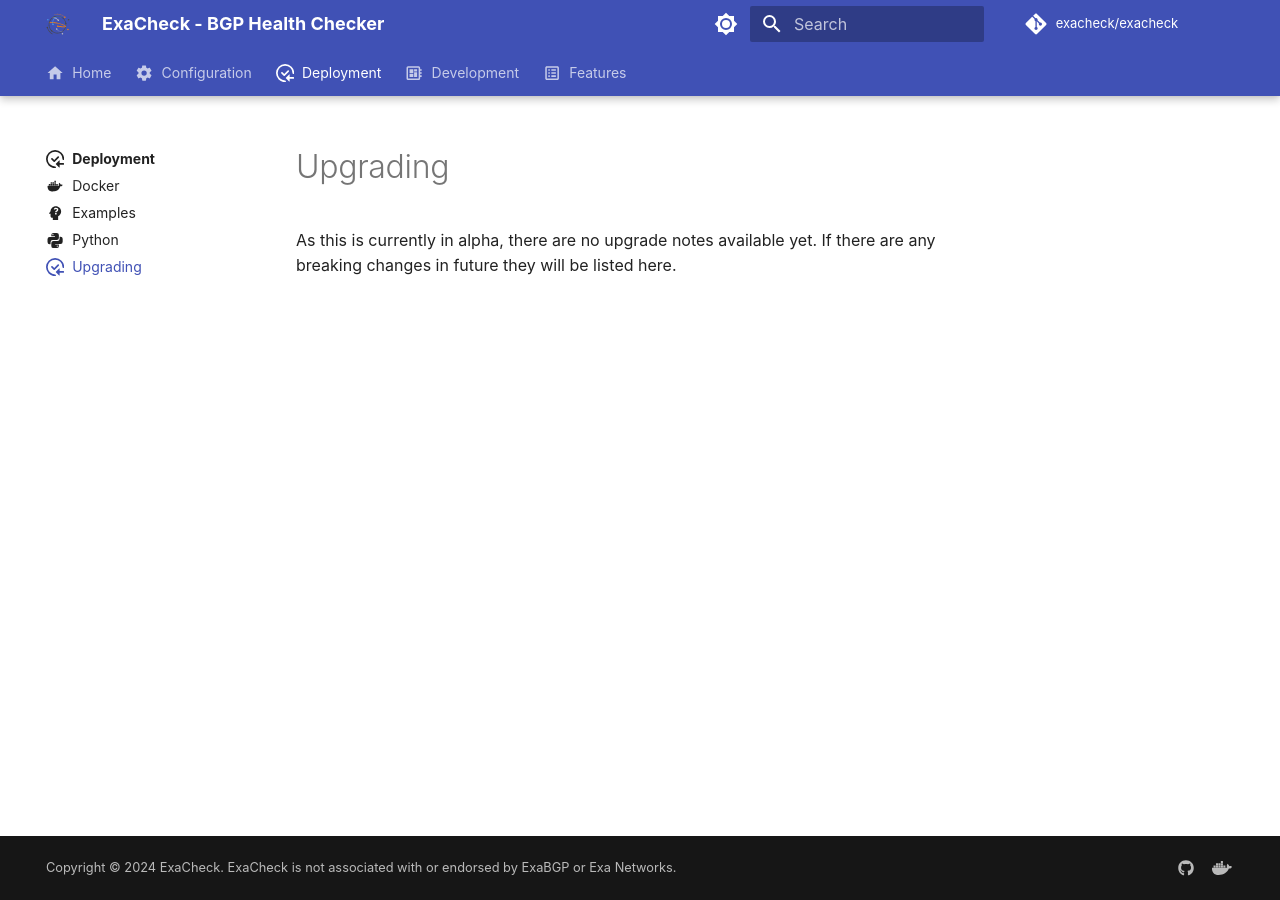
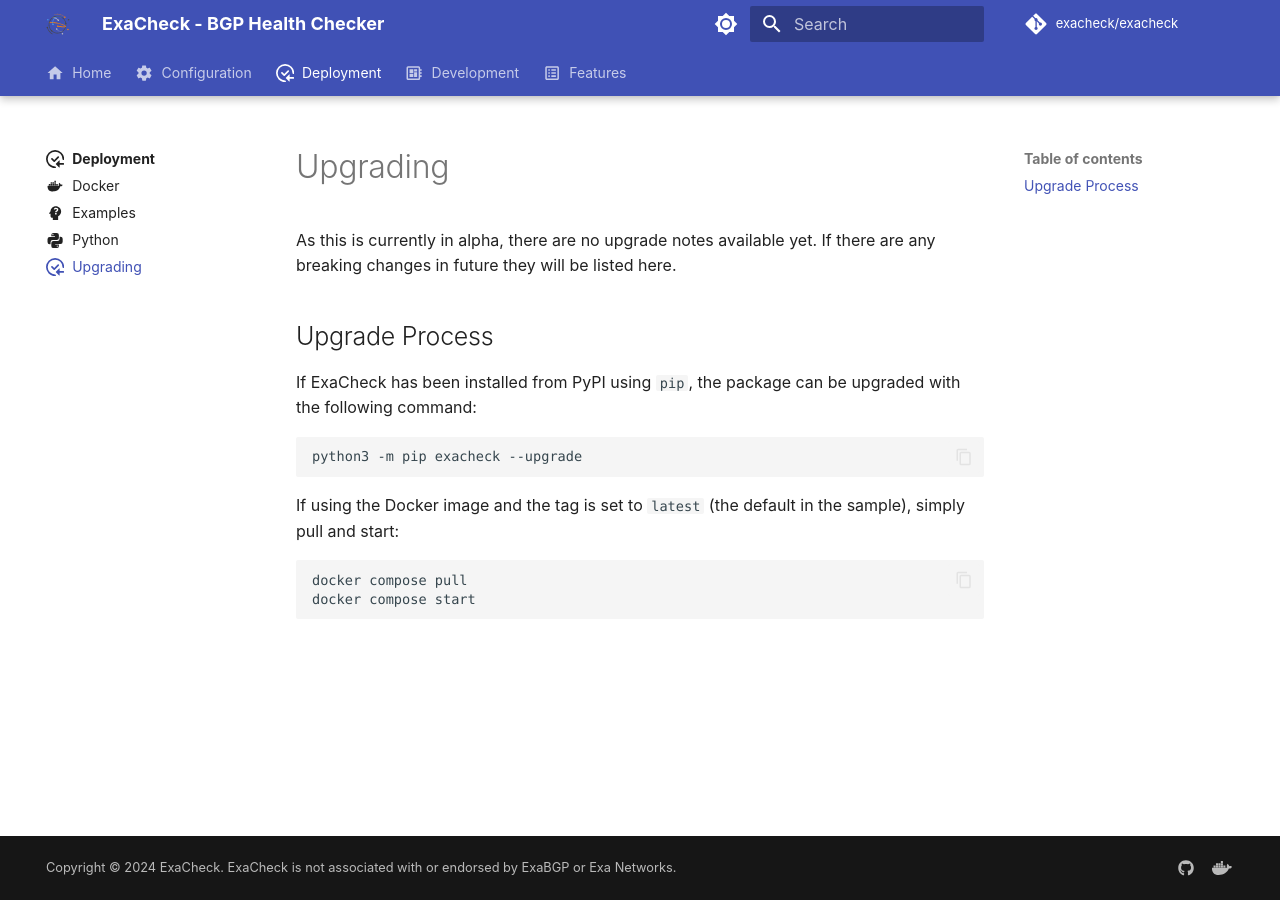
Before and after one commit to exacheck/exacheck-website, an MkDocs documentation site: the page built from docs/deployment/upgrading.md, in a window 1280 px wide. Built offline with MkDocs 1.6.1 and Material for MkDocs 9.7.7, drawn with Linux system fonts in a browser that asks for light colours; comment, search, counter and statistics services are not loaded.

Commit message:
add upgrade notes

````diff
--- a/docs/deployment/upgrading.md
+++ b/docs/deployment/upgrading.md
@@ -5,3 +5,18 @@ icon: octicons/tracked-by-closed-completed-16
 # Upgrading
 
 As this is currently in alpha, there are no upgrade notes available yet. If there are any breaking changes in future they will be listed here.
+
+## Upgrade Process
+
+If ExaCheck has been installed from PyPI using `pip`, the package can be upgraded with the following command:
+
+```bash
+python3 -m pip exacheck --upgrade
+```
+
+If using the Docker image and the tag is set to `latest` (the default in the sample), simply pull and start:
+
+```bash
+docker compose pull
+docker compose start
+```
````
